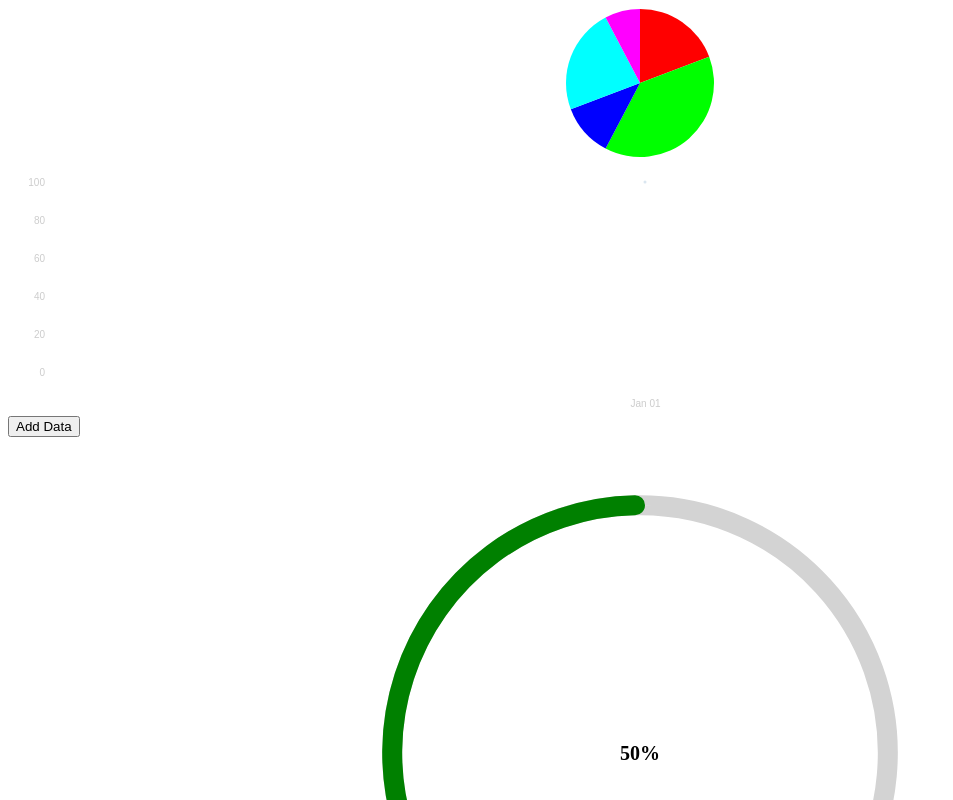
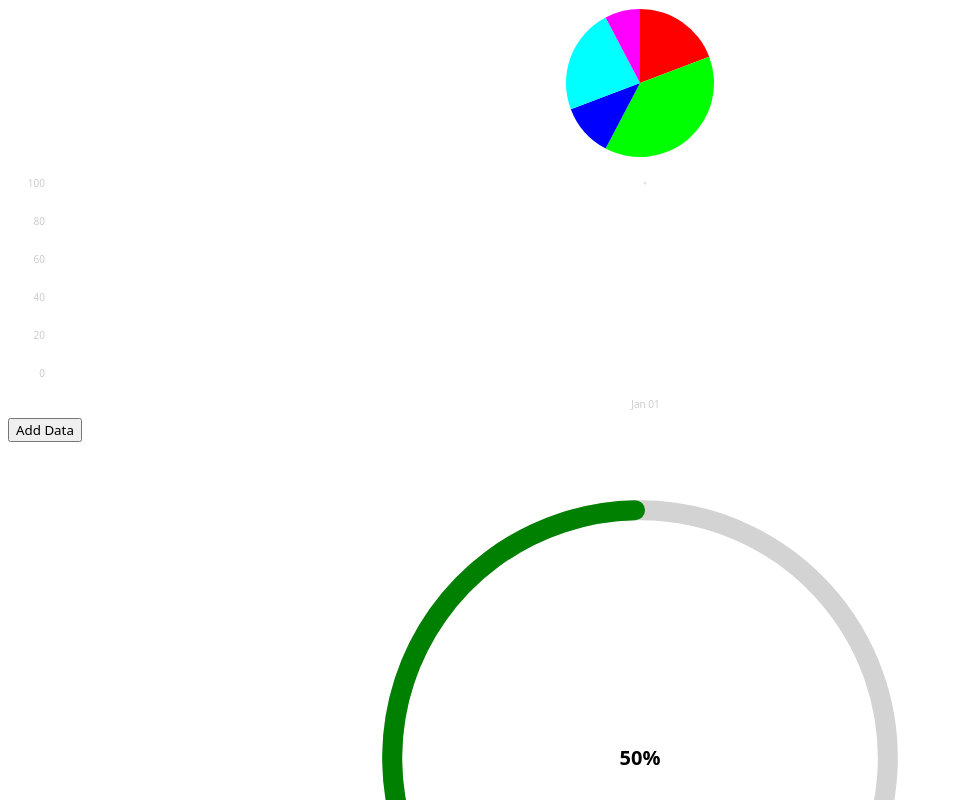
Before and after one commit to nichitagutu/budgeteer, a React (Vite) app: page / in a window 1280 px wide. Shown: the top 800 px of the page, without its empty margins (0-953 px from the left). Built offline with nearby package versions, Linux system fonts and the light colour scheme.

Commit message:
feat: global css font style & box-sizing

```diff
--- a/src/index.css
+++ b/src/index.css
@@ -0,0 +1,4 @@
+* {
+    box-sizing: border-box;
+    font-family: system-ui, -apple-system, BlinkMacSystemFont, 'Segoe UI', Roboto, Oxygen, Ubuntu, Cantarell, 'Open Sans', 'Helvetica Neue', sans-serif;
+}
```
